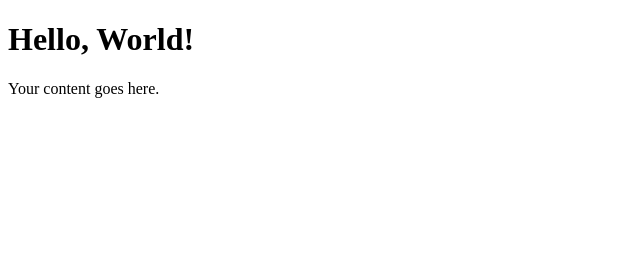
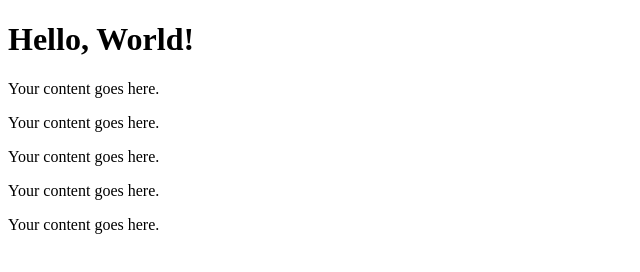
Before and after one commit to Maruthikrishnan/apps, a plain HTML site: page index.html in a window 1280 px wide. Shown: the whole page, without its empty margins (0-640 px from the left). Drawn offline with Linux system fonts and the light colour scheme.

Commit message:
change in index

```diff
--- a/index.html
+++ b/index.html
@@ -9,5 +9,9 @@
 <body>
     <h1>Hello, World!</h1>
     <p>Your content goes here.</p>
+    <p>Your content goes here.</p>
+    <p>Your content goes here.</p>
+    <p>Your content goes here.</p>
+    <p>Your content goes here.</p>
 </body>
 </html>
```
